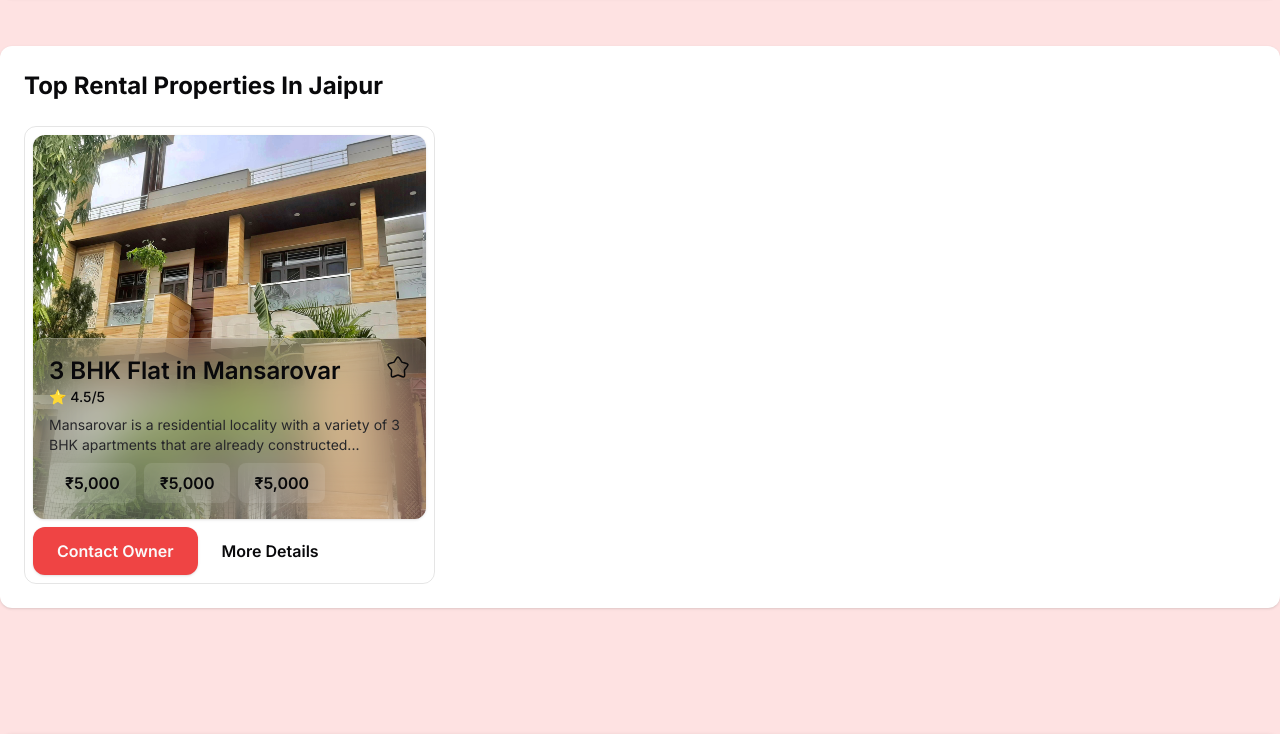
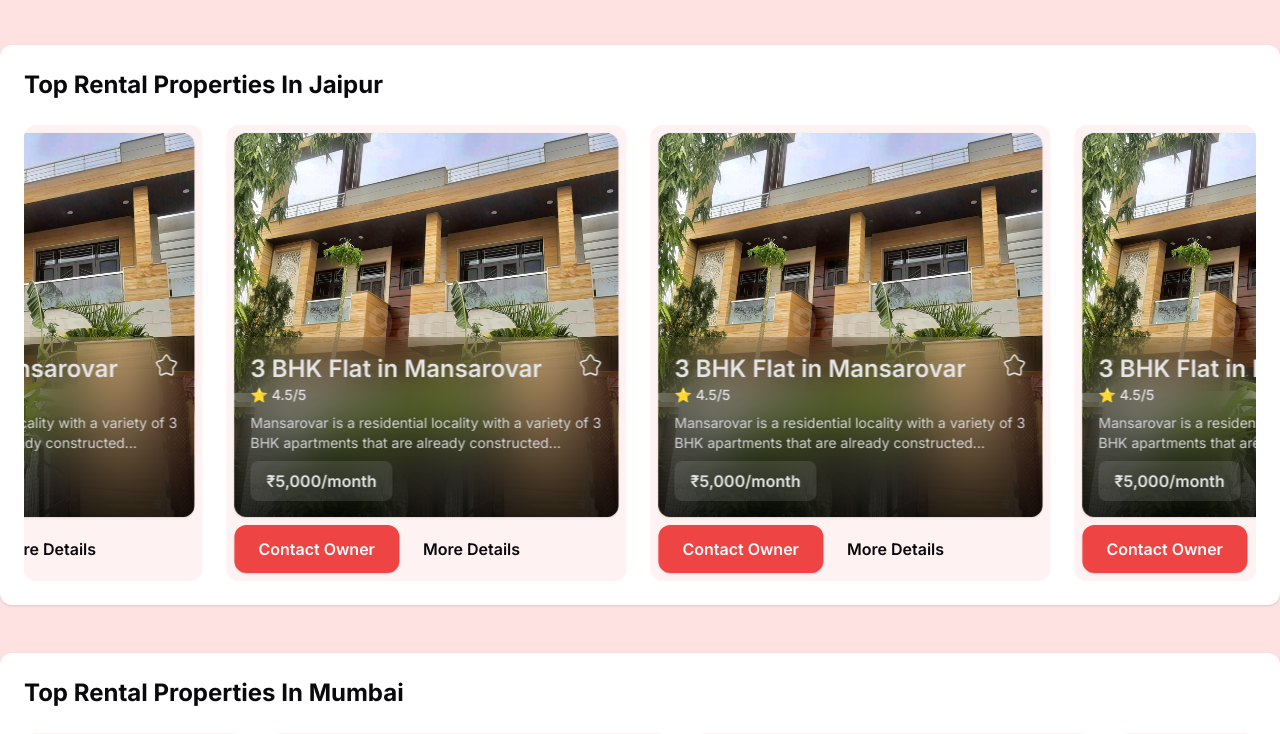
Before and after one commit to yashvdhakad/rent-me-up, a Next.js app: page / in a window 1280 px wide. Shown: the part 573-1307 px from the top of the page. Built offline with nearby package versions, Linux system fonts and the light colour scheme.

Commit message:
feat: :sparkles: properties section done

```diff
--- a/app/components/Hero.jsx
+++ b/app/components/Hero.jsx
@@ -3,8 +3,8 @@ const Hero = () => {
     <section className="w-full mt-32 mb-12 p-20 rounded-xl bg-heroBg bg-cover bg-center shadow flex flex-col  justify-center items-center gap-10 text-white">
       <h1 className="text-5xl font-bold text-center drop-shadow bg-white/10 backdrop-blur-xl px-10 py-6 rounded-xl border border-white/10">
         Find Your Flat and Flatmate <br />
-        <span className="text-2xl font-medium">
-          with India's Fastest Growing Rental Platform.
+        <span className="text-xl font-medium">
+          with India's Fastest Growing Rental Properties Listing Platform.
         </span>
         <br />
         <span className="px-3 py-2 border border-white/10 rounded-lg bg-white/10 backdrop-blur-xl text-base font-medium">
--- a/app/components/Properties.jsx
+++ b/app/components/Properties.jsx
@@ -1,14 +1,13 @@
-// import Marquee from "react-fast-marquee";
+import Marquee from "react-fast-marquee";
 
-const Properties = () => {
+const Properties = ({city, direction}) => {
   return (
-    <section className="w-full mt-12 mb-32 p-6 rounded-xl bg-white flex flex-col gap-6 shadow">
-      <h2 className="text-2xl font-bold">Top Rental Properties In Jaipur</h2>
-      <div className="flex gap-6">
-        {/* <Marquee className="rounded-xl" autofill speed={40} pauseOnHover> */}
-        <div className="w-1/3 p-2 border border-black/10 rounded-xl flex flex-col gap-2">
-          <div className="h-96 bg-jp bg-cover bg-center rounded-xl shadow flex flex-col justify-end">
-            <div className="p-4 bg-white/20 backdrop-blur-xl rounded-xl border-t border-white/20 flex flex-col gap-2">
+    <section className="w-full my-12 p-6 rounded-xl bg-white flex flex-col gap-6 shadow">
+      <h2 className="text-2xl font-bold">Top Rental Properties In {city}</h2>
+      <Marquee className="rounded-xl" speed={40} direction={direction} autoFill>
+        <div className="mx-3 p-2 rounded-xl bg-red-50 flex flex-col gap-2">
+          <div className="w-96 h-96 bg-jp bg-cover bg-center rounded-xl shadow flex flex-col justify-end">
+            <div className="p-4 bg-gradient-to-b from-transparent to-black/80 backdrop-blur-xl rounded-xl text-zinc-200 flex flex-col gap-2">
               <svg
                 className="absolute top-4 right-4"
                 width="24"
@@ -18,7 +17,7 @@ const Properties = () => {
               >
                 <path
                   fill="none"
-                  stroke="#09090b"
+                  stroke="#e4e4e7"
                   stroke-width="1.5"
                   d="M9.153 5.408C10.42 3.136 11.053 2 12 2c.947 0 1.58 1.136 2.847 3.408l.328.588c.36.646.54.969.82 1.182c.28.213.63.292 1.33.45l.636.144c2.46.557 3.689.835 3.982 1.776c.292.94-.546 1.921-2.223 3.882l-.434.507c-.476.557-.715.836-.822 1.18c-.107.345-.071.717.001 1.46l.066.677c.253 2.617.38 3.925-.386 4.506c-.766.582-1.918.051-4.22-1.009l-.597-.274c-.654-.302-.981-.452-1.328-.452c-.347 0-.674.15-1.329.452l-.595.274c-2.303 1.06-3.455 1.59-4.22 1.01c-.767-.582-.64-1.89-.387-4.507l.066-.676c.072-.744.108-1.116 0-1.46c-.106-.345-.345-.624-.821-1.18l-.434-.508c-1.677-1.96-2.515-2.941-2.223-3.882c.293-.941 1.523-1.22 3.983-1.776l.636-.144c.699-.158 1.048-.237 1.329-.45c.28-.213.46-.536.82-1.182l.328-.588Z"
                 />
@@ -29,19 +28,13 @@ const Properties = () => {
                 </h3>
                 <p className="text-sm font-medium">⭐ 4.5/5</p>
               </div>
-              <p className="text-sm text-zinc-800">
+              <p className="text-sm text-zinc-300">
                 Mansarovar is a residential locality with a variety of 3 BHK
                 apartments that are already constructed...
               </p>
               <div className="flex gap-2">
                 <p className="px-4 py-2 bg-white/10 rounded-lg font-semibold">
-                  ₹5,000
-                </p>
-                <p className="px-4 py-2 bg-white/10 rounded-lg font-semibold">
-                  ₹5,000
-                </p>
-                <p className="px-4 py-2 bg-white/10 rounded-lg font-semibold">
-                  ₹5,000
+                  ₹5,000/month
                 </p>
               </div>
             </div>
@@ -55,7 +48,7 @@ const Properties = () => {
             </button>
           </div>
         </div>
-      </div>
+      </Marquee>
     </section>
   );
 };
--- a/app/page.js
+++ b/app/page.js
@@ -5,7 +5,8 @@ export default function Home() {
   return (
     <section className="max-w-screen-xl m-auto">
       <Hero />
-      <Properties />
+      <Properties city="Jaipur" />
+      <Properties city="Mumbai" direction="right" />
     </section>
   );
 }
```
